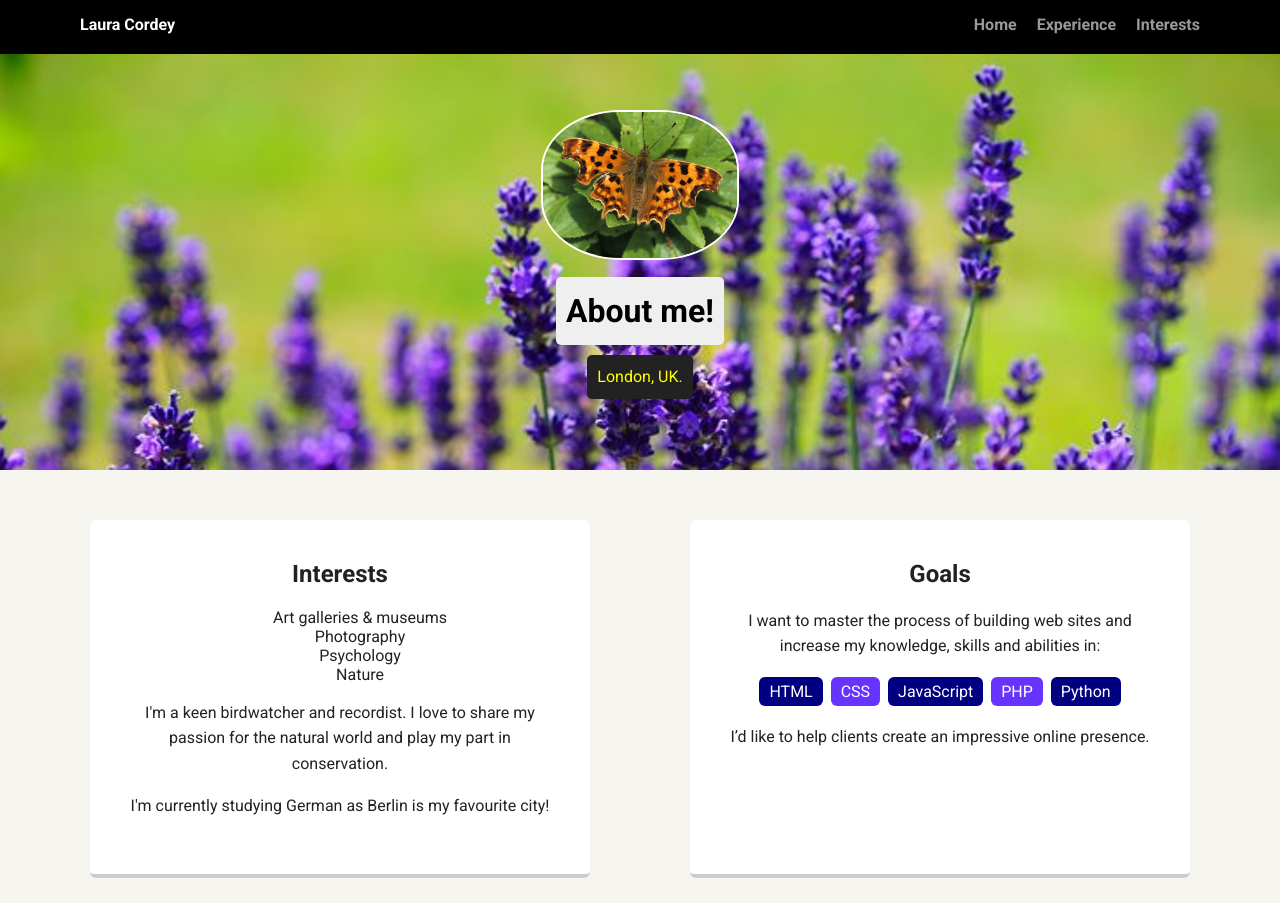
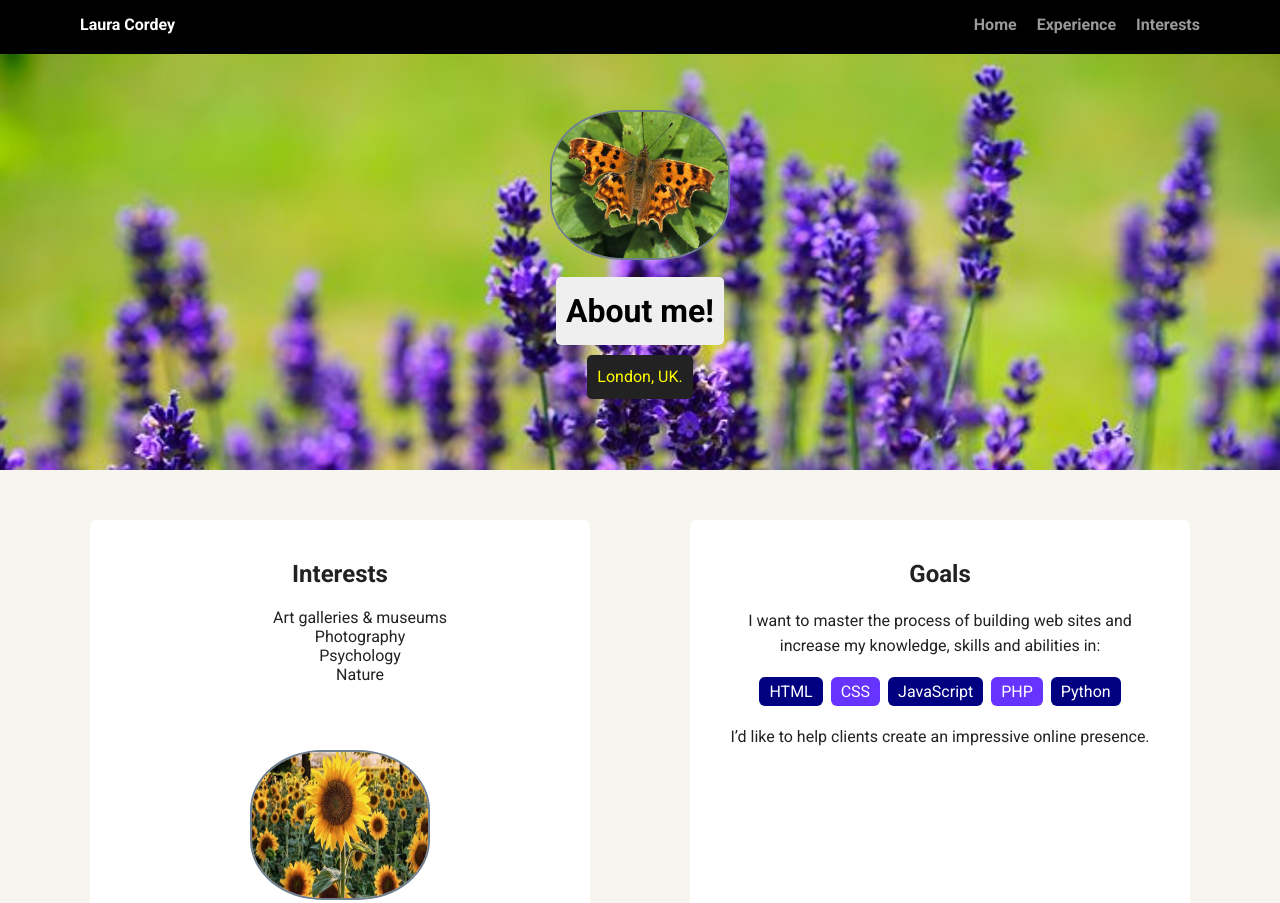
Before and after one commit to Longwool/techdegree-01-personal-page, a plain HTML site: page interests.html in a window 1280 px wide. Shown: the top 903 px of the page. Drawn offline with Linux system fonts and the light colour scheme; a web font is replaced by a local one.

Commit message:
Added img

```diff
--- a/interests.html
+++ b/interests.html
@@ -21,7 +21,7 @@
     </nav>
 
     <header>
-        <img src="img/comma.jpg" alt="Image of comma butterfly" class="profile-image">
+        <img src="img/rsz_comma.jpg" alt="Image of comma butterfly" class="profile-image">
         <h1 class="tag name">About me!</h1>
         <p class="tag location">London, UK.</p>
     </header>
@@ -35,6 +35,7 @@
                 <li>Psychology</li>
                 <li>Nature</li>
             </ul>
+            <img src="img/rsz_sunflowers.jpg" alt="image of a field of sunflowers" class="interests-img">
             <p>I'm a keen birdwatcher and recordist. I love to share my passion for the natural world and play my part in conservation.</p>
             <p>I'm currently studying German as Berlin is my favourite city!</p>
         </section>
--- a/styles.css
+++ b/styles.css
@@ -76,18 +76,19 @@ header {
     line-height: 1.5;
 }
 
-header .profile-image {
+header .profile-image, .interests-img {
     margin-top: 50px;
-    max-width: 200px;
+    max-width: 180px;
     height: 150px;
     border-radius: 40%;
-    border: 2px solid white;
+    border: 2px solid slategrey;
     transition: all .5s;
 }
 
 header .profile-image:hover {
     transform: scale(1) rotate(3deg);
 }
+
 
 .tag {
     background-color: #efefef;
```
Also changed, not shown: experience.html (+1 -1 lines), index.html (+1 -1 lines), img/rsz_comma.jpg (added), img/rsz_laura-two.jpg (added), img/rsz_laura.jpg (added), img/rsz_sunflowers.jpg (added), img/sunflowers.jpg (added).
